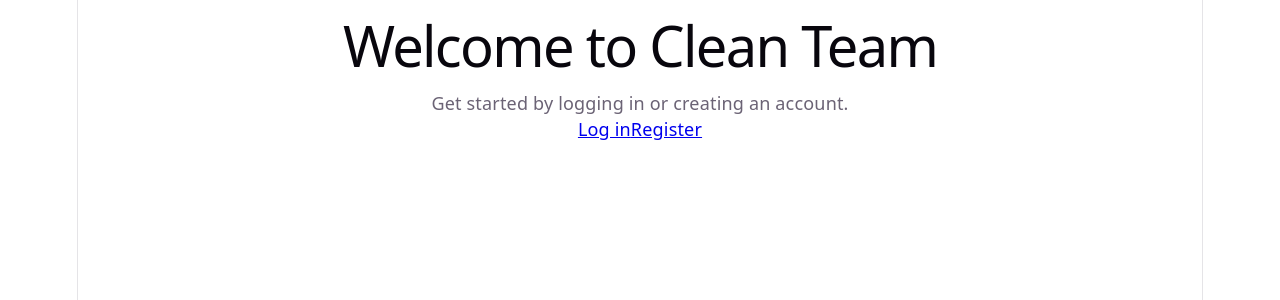
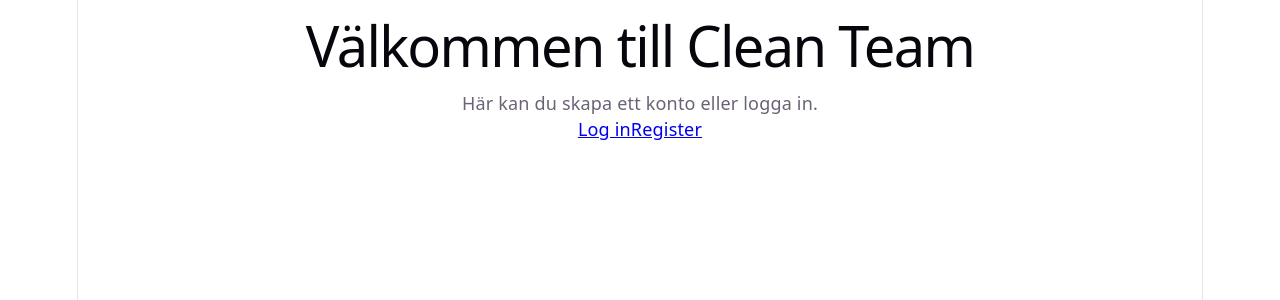
Before and after one commit to the-clean-team-6/cleanteamfront, a React (Vite) app: page /home in a window 1280 px wide. Shown: the top 300 px of the page. Built offline with nearby package versions, Linux system fonts and the light colour scheme.

Commit message:
forgot its a swedish app. changed to swedish in /home
removed unused old imports from main.

```diff
--- a/src/main.tsx
+++ b/src/main.tsx
@@ -1,7 +1,5 @@
-import { StrictMode } from 'react'
 import { createRoot } from 'react-dom/client'
 import './index.css'
-import App from './App.tsx'
 import { BrowserRouter, Route, Routes } from 'react-router-dom'
 import RegisterPage from './pages/RegisterPage.tsx'
 import LoginPage from './pages/LoginPage.tsx'
--- a/src/pages/HomePage.tsx
+++ b/src/pages/HomePage.tsx
@@ -3,8 +3,8 @@ import { Link } from "react-router-dom";
 export default function HomePage() {
     return (
         <main>
-            <h1>Welcome to Clean Team</h1>
-            <p>Get started by logging in or creating an account.</p>
+            <h1>Välkommen till Clean Team</h1>
+            <p>Här kan du skapa ett konto eller logga in.</p>
             <nav aria-label="Account actions">
                 <Link to="/login">Log in</Link>
                 <Link to="/register">Register</Link>
```
